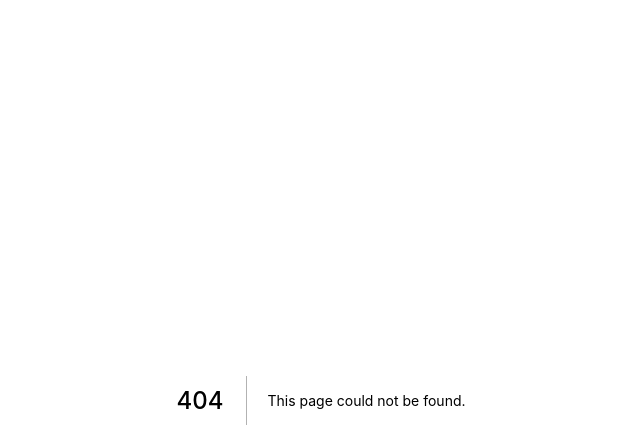
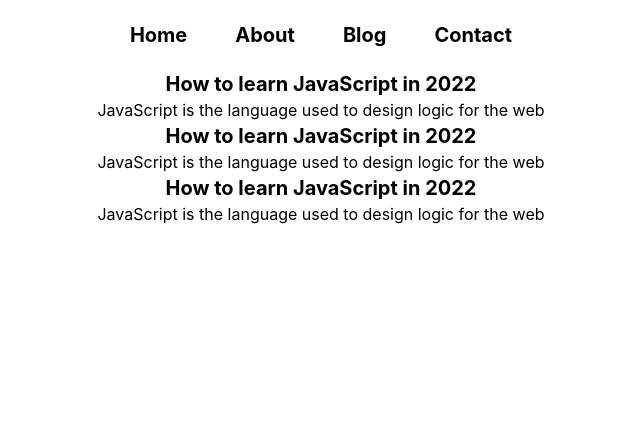
Before and after one commit to ShyamSutar/NextJs, a Next.js app: page /blog in a window 1280 px wide. Before the commit this address had no page. Shown: the top 448 px of the page, without its empty margins (319-959 px from the left). Built offline with nearby package versions, Linux system fonts and the light colour scheme.

Commit message:
simple changes

```diff
--- /dev/null
+++ b/blogdata/how-to-learn-NextJs.json
@@ -0,0 +1,5 @@
+{
+    "title": "How to Learn JavaScript",
+    "content": "JavaScript (/ˈdʒɑːvəskrɪpt/),[10] often abbreviated JS, is a programming language that is one of the core technologies of the World Wide Web, alongside HTML and CSS.[11] As of 2022, 98% of websites use JavaScript on the client side for webpage behavior,[12] often incorporating third-party libraries.[13] All major web browsers have a dedicated JavaScript engine to execute the code on users' devices. JavaScript is a high-level, often just-in-time compiled language that conforms to the ECMAScript standard.[14] It has dynamic typing, prototype-based object-orientation, and first-class functions. It is multi-paradigm, supporting event-driven, functional, and imperative programming styles. It has application programming interfaces (APIs) for working with text, dates, regular expressions, standard data structures, and the Document Object Model (DOM). The ECMAScript standard does not include any input/output (I/O), such as networking, storage, or graphics facilities. In practice, the web browser or other runtime system provides JavaScript APIs for I/O. JavaScript engines were originally used only in web browsers, but are now core components of some servers and a variety of applications. The most popular runtime system for this usage is Node.js. Although Java and JavaScript are similar in name, syntax, and respective standard libraries, the two languages are distinct and differ greatly in design.",
+    "author" : "Shyam Bhai"
+}
--- /dev/null
+++ b/blogdata/how-to-learn-React.json
@@ -0,0 +1,5 @@
+{
+    "title": "How to Learn JavaScript",
+    "content": "JavaScript (/ˈdʒɑːvəskrɪpt/),[10] often abbreviated JS, is a programming language that is one of the core technologies of the World Wide Web, alongside HTML and CSS.[11] As of 2022, 98% of websites use JavaScript on the client side for webpage behavior,[12] often incorporating third-party libraries.[13] All major web browsers have a dedicated JavaScript engine to execute the code on users' devices. JavaScript is a high-level, often just-in-time compiled language that conforms to the ECMAScript standard.[14] It has dynamic typing, prototype-based object-orientation, and first-class functions. It is multi-paradigm, supporting event-driven, functional, and imperative programming styles. It has application programming interfaces (APIs) for working with text, dates, regular expressions, standard data structures, and the Document Object Model (DOM). The ECMAScript standard does not include any input/output (I/O), such as networking, storage, or graphics facilities. In practice, the web browser or other runtime system provides JavaScript APIs for I/O. JavaScript engines were originally used only in web browsers, but are now core components of some servers and a variety of applications. The most popular runtime system for this usage is Node.js. Although Java and JavaScript are similar in name, syntax, and respective standard libraries, the two languages are distinct and differ greatly in design.",
+    "author" : "Shyam Bhai"
+}
--- /dev/null
+++ b/blogdata/how-to-learn-javascript.json
@@ -0,0 +1,5 @@
+{
+    "title": "How to Learn JavaScript",
+    "content": "JavaScript (/ˈdʒɑːvəskrɪpt/),[10] often abbreviated JS, is a programming language that is one of the core technologies of the World Wide Web, alongside HTML and CSS.[11] As of 2022, 98% of websites use JavaScript on the client side for webpage behavior,[12] often incorporating third-party libraries.[13] All major web browsers have a dedicated JavaScript engine to execute the code on users' devices. JavaScript is a high-level, often just-in-time compiled language that conforms to the ECMAScript standard.[14] It has dynamic typing, prototype-based object-orientation, and first-class functions. It is multi-paradigm, supporting event-driven, functional, and imperative programming styles. It has application programming interfaces (APIs) for working with text, dates, regular expressions, standard data structures, and the Document Object Model (DOM). The ECMAScript standard does not include any input/output (I/O), such as networking, storage, or graphics facilities. In practice, the web browser or other runtime system provides JavaScript APIs for I/O. JavaScript engines were originally used only in web browsers, but are now core components of some servers and a variety of applications. The most popular runtime system for this usage is Node.js. Although Java and JavaScript are similar in name, syntax, and respective standard libraries, the two languages are distinct and differ greatly in design.",
+    "author" : "Shyam Bhai"
+}
--- /dev/null
+++ b/components/Navbar.js
@@ -0,0 +1,21 @@
+import React from 'react'
+import styles from '../styles/Home.module.css'
+import Link from 'next/link'
+
+const Navbar = () => {
+  return (
+    <div>
+      <nav className={styles.mainnav}>
+        <ul>
+
+          <Link href={'/'}><a><li>Home</li></a></Link>
+          <Link href={'/about'}><a><li>About</li></a></Link>
+          <Link href={'/blog'}><a><li>Blog</li></a></Link>
+          <Link href={'/contact'}><a><li>Contact</li></a></Link>
+        </ul>
+      </nav>
+    </div>
+  )
+}
+
+export default Navbar
--- /dev/null
+++ b/pages/Contact.js
@@ -0,0 +1,9 @@
+import React from 'react'
+
+const Contact = () => {
+  return (
+    <div>This is contact page</div>
+  )
+}
+
+export default Contact
--- a/pages/_app.js
+++ b/pages/_app.js
@@ -1,7 +1,11 @@
+import Navbar from '../components/Navbar'
 import '../styles/globals.css'
 
 function MyApp({ Component, pageProps }) {
-  return <Component {...pageProps} />
+  return <>
+    <Navbar/>
+    <Component {...pageProps} />
+  </>
 }
 
 export default MyApp
--- a/pages/about.js
+++ b/pages/about.js
@@ -2,7 +2,9 @@ import React from 'react'
 
 const about = () => {
   return (
-    <div>about</div>
+    <>
+      This is my about component
+    </>
   )
 }
 
--- /dev/null
+++ b/pages/blog.js
@@ -0,0 +1,29 @@
+import React from "react";
+import Link from "next/link";
+
+const Blog = () => {
+  return (
+    <div>
+      <main className="text-center">
+        <div className="blogs">
+          <div className="blogItem ">
+            <h3 className="text-xl font-bold">
+              <Link href={"/blogpost/learn-javascript"}>How to learn JavaScript in 2022</Link>
+            </h3>
+            <p>JavaScript is the language used to design logic for the web</p>
+            <h3 className="text-xl font-bold">
+              How to learn JavaScript in 2022
+            </h3>
+            <p>JavaScript is the language used to design logic for the web</p>
+            <h3 className="text-xl font-bold">
+              How to learn JavaScript in 2022
+            </h3>
+            <p>JavaScript is the language used to design logic for the web</p>
+          </div>
+        </div>
+      </main>
+    </div>
+  );
+};
+
+export default Blog;
--- /dev/null
+++ b/pages/blogpost/[slug].js
@@ -0,0 +1,20 @@
+import React from "react";
+import { useRouter } from "next/router";
+
+const slug = () => {
+  const router = useRouter();
+  const { slug } = router.query;
+
+  return <>
+    <div className="container mx-auto">
+    <h1 className="text-3xl font-bold text-center mb-4">Title of the page {slug}</h1>
+    <hr />
+    <div className="mt-4">
+      Lorem ipsum dolor sit amet consectetur adipisicing elit. Magnam, perspiciatis sint nulla, omnis quis doloremque nobis corporis eveniet iure sit vel voluptate. Ad.
+      Lorem, ipsum dolor sit amet consectetur adipisicing elit. Totam ipsum neque delectus. Similique maiores eos quia pariatur laborum libero, ipsum doloribus autem, amet ad distinctio numquam perspiciatis eveniet eum corrupti id cumque aspernatur blanditiis. Excepturi sunt dolore eum natus, modi ab eius provident quas voluptas?
+    </div>
+    </div>
+  </>;
+};
+
+export default slug;
--- a/pages/index.js
+++ b/pages/index.js
@@ -1,59 +1,45 @@
 import Head from 'next/head'
 import Image from 'next/image'
 import styles from '../styles/Home.module.css'
+import Link from 'next/link'
 
 export default function Home() {
   return (
     <div className={styles.container}>
       <Head>
-        <title>Welcome</title>
-        <meta name="description" content="Generated by create next app" />
+        <title>Hunting Coder</title>
+        <meta name="description" content="A blog for hunting coders by a hunting coder" />
+        <meta name="keyword" content="nextjs, huntingcoder blog, hunting coder" />
         <link rel="icon" href="/favicon.ico" />
       </Head>
 
+
       <main className={styles.main}>
-        <h1 className={styles.title}>
-          Welcome to NextJs Mastery
+        <h1 className={`${styles.title} font-bold`}>
+          Hunting Coder
         </h1>
 
-<h1 className=''>hello</h1>
+       <div className="pt-6"><Image src="/homeImg.jpg" width={532} height={400} className="rounded"/></div>
+
         <p className={styles.description}>
-          Get started by editing{' '}
-          <code className={styles.code}>pages/index.js</code>
+         A blog for hunting coders by a hunting coder
         </p>
 
-        <div className={styles.grid}>
-          <a href="https://nextjs.org/docs" className={styles.card}>
-            <h2>Documentation &rarr;</h2>
-            <p>Find in-depth information about Next.js features and API.</p>
-          </a>
 
-          <a href="https://nextjs.org/learn" className={styles.card}>
-            <h2>Learn &rarr;</h2>
-            <p>Learn about Next.js in an interactive course with quizzes!</p>
-          </a>
-
-          <a
-            href="https://github.com/vercel/next.js/tree/canary/examples"
-            className={styles.card}
-          >
-            <h2>Examples &rarr;</h2>
-            <p>Discover and deploy boilerplate example Next.js projects.</p>
-          </a>
-
-          <a
-            href="https://vercel.com/new?utm_source=create-next-app&utm_medium=default-template&utm_campaign=create-next-app"
-            className={styles.card}
-          >
-            <h2>Deploy &rarr;</h2>
-            <p>
-              Instantly deploy your Next.js site to a public URL with Vercel.
-            </p>
-          </a>
+      <div className="blogs">
+      <h2 className='text-3xl font-bold'>Popular Blogs</h2>
+        <div className="blogItem">
+          <h3 className="text-xl font-bold">How to learn JavaScript in 2022</h3>
+          <p>JavaScript is the language used to design logic for the web</p>
+          <h3 className="text-xl font-bold">How to learn JavaScript in 2022</h3>
+          <p>JavaScript is the language used to design logic for the web</p>
+          <h3 className="text-xl font-bold">How to learn JavaScript in 2022</h3>
+          <p>JavaScript is the language used to design logic for the web</p>
         </div>
+      </div>
       </main>
 
-      <footer className={styles.footer}>
+      {/* <footer className={styles.footer}>
         <a
           href="https://vercel.com?utm_source=create-next-app&utm_medium=default-template&utm_campaign=create-next-app"
           target="_blank"
@@ -64,7 +50,7 @@ export default function Home() {
             <Image src="/vercel.svg" alt="Vercel Logo" width={72} height={16} />
           </span>
         </a>
-      </footer>
+      </footer> */}
     </div>
   )
 }
--- a/styles/Home.module.css
+++ b/styles/Home.module.css
@@ -4,11 +4,10 @@
 
 .main {
   min-height: 100vh;
-  padding: 4rem 0;
   flex: 1;
   display: flex;
   flex-direction: column;
-  justify-content: center;
+  justify-content: start;
   align-items: center;
 }
 
@@ -51,7 +50,6 @@
 }
 
 .description {
-  margin: 4rem 0;
   line-height: 1.5;
   font-size: 1.5rem;
 }
@@ -127,3 +125,14 @@
     filter: invert(1);
   }
 }
+
+.mainnav ul{
+  display: flex;
+  justify-content: center;
+}
+
+.mainnav ul li{
+  margin: 20px 24px;
+  font-weight: bold;
+  font-size: 20px;
+}
```
Also changed, not shown: public/vercel.svg (deleted), 1 other file (tests, documents, lock files or other folders).
